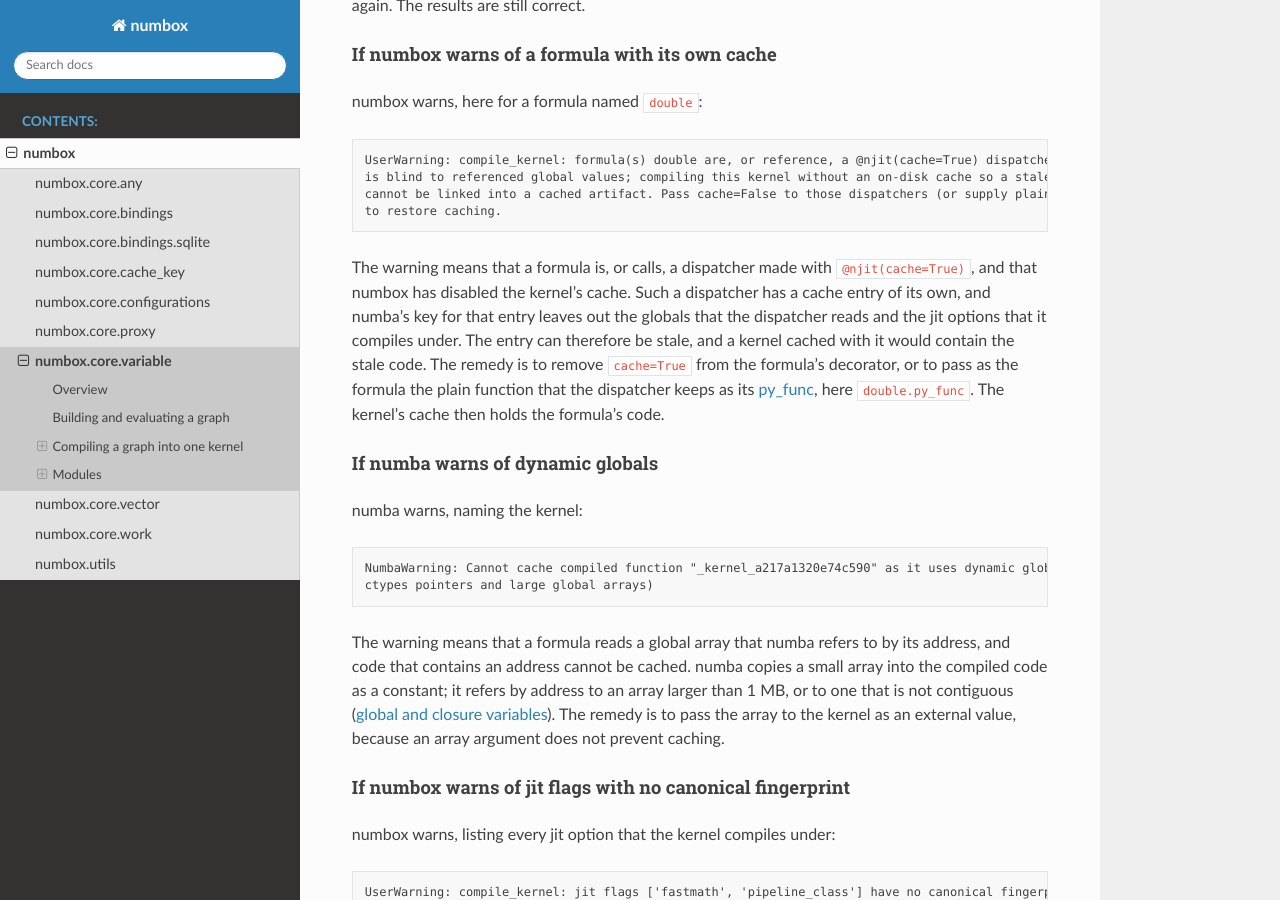
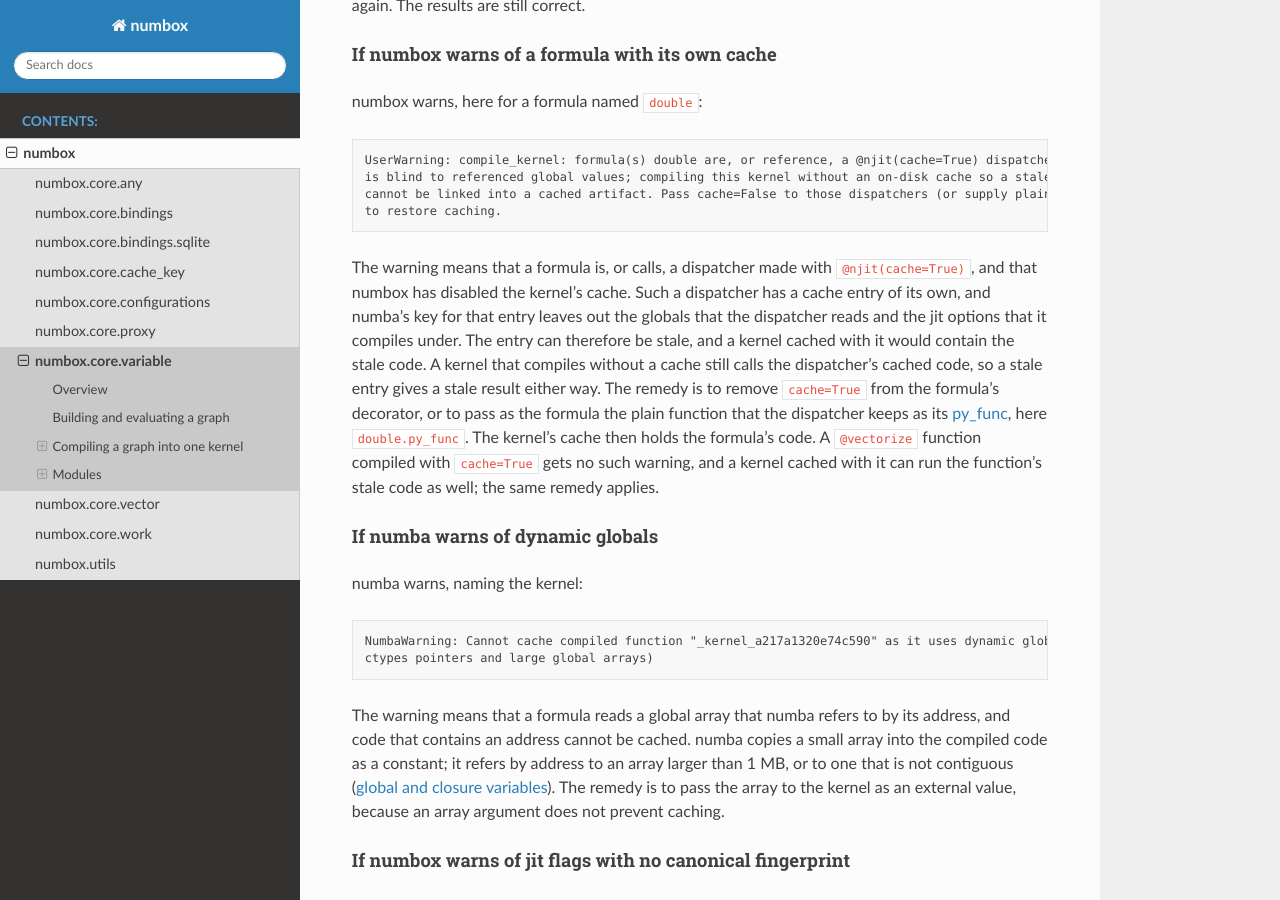
Before and after one commit to Goykhman/numbox, a Sphinx documentation site: the page built from docs/numbox.core.variable.rst, in a window 1280 px wide and 900 px high, scrolled down 8812 px. Built offline with Sphinx 7.4.7 and the Read the Docs theme 3.1.0, drawn with Linux system fonts in a browser that asks for light colours; some of the changed text lies outside the part shown.

Commit message:
Say what a self-cached formula and a failed recompute leave behind
The variable page now says that a kernel compiled without a cache still calls a self-cached dispatcher's stale code, that a vectorize function compiled with cache=True gets no warning and can leave a cached kernel stale too, and that every value of a failed recompute call stays in the store while a reused plan retries instead. Measured on numba 0.68.0.

```diff
--- a/docs/numbox.core.variable.rst
+++ b/docs/numbox.core.variable.rst
@@ -411,10 +411,12 @@
 The warning means that a formula is, or calls, a dispatcher made with ``@njit(cache=True)``, and that numbox has
 disabled the kernel's cache. Such a dispatcher has a cache entry of its own, and numba's key for that entry leaves out
 the globals that the dispatcher reads and the jit options that it compiles under. The entry can therefore be stale, and
-a kernel cached with it would contain the stale code. The remedy is to remove ``cache=True`` from the formula's
-decorator, or to pass as the formula the plain function that the dispatcher keeps as its `py_func
+a kernel cached with it would contain the stale code. A kernel that compiles without a cache still calls the
+dispatcher's cached code, so a stale entry gives a stale result either way. The remedy is to remove ``cache=True``
+from the formula's decorator, or to pass as the formula the plain function that the dispatcher keeps as its `py_func
 <https://numba.readthedocs.io/en/stable/reference/jit-compilation.html#Dispatcher.py_func>`_, here ``double.py_func``.
-The kernel's cache then holds the formula's code.
+The kernel's cache then holds the formula's code. A ``@vectorize`` function compiled with ``cache=True`` gets no such
+warning, and a kernel cached with it can run the function's stale code as well; the same remedy applies.
 
 If numba warns of dynamic globals
 *********************************
@@ -529,10 +531,11 @@
 the override changes which intermediate values the plans must keep in the store.
 
 A ``recompute`` raises numba's ``TypingError`` when numba cannot compile its plan for a changed value, such as a string
-where a formula adds numbers. The value that failed stays in the store, so every later ``recompute`` that reads it
-fails as well, until a ``recompute`` passes a new value for it. A changed value of another type that numba can
-compile, such as an ``int`` where the first call passed a ``float``, causes no failure: numba compiles the plan again
-for that type.
+where a formula adds numbers. The values of that call stay in the store. A later ``recompute`` that builds a new plan
+and reads the failed value fails in the same way, until a ``recompute`` passes a new value for it. A later
+``recompute`` that reuses an earlier plan retries instead, as the next paragraph describes, and the retry refills the
+store. A changed value of another type that numba can compile, such as an ``int`` where the first call passed a
+``float``, causes no failure: numba compiles the plan again for that type.
 
 When a ``recompute`` reuses a plan that an earlier ``recompute`` built, and that plan fails on the new values, numbox
 retries once, and the retry reverts the changes of earlier ``recompute`` calls. numbox discards every recompute plan,
```
